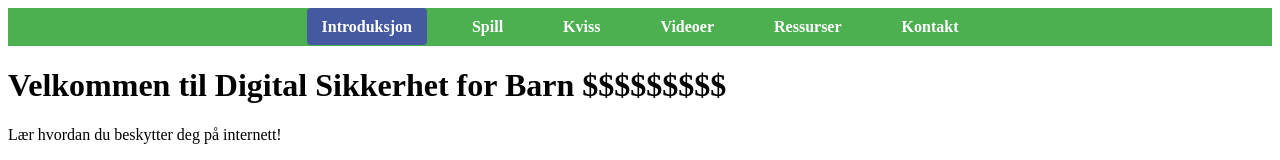
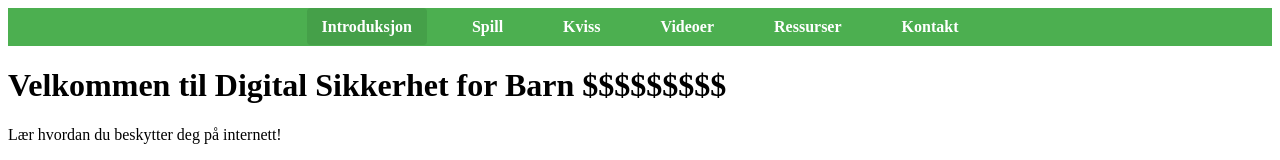
Before and after one commit to sondrenodenes/Cyberkid, a plain HTML site: page Digital sikkerhet nettside/Hjem nettside/Nettside.html in a window 1280 px wide. In both pictures the pointer is over the link "Introduksjon". Shown: the top 160 px of the page. Drawn offline with Linux system fonts and the light colour scheme.

Commit message:
Revert "test"
This reverts commit ec52570b69b170e8f3d47da5039544a9d7371f90.

```diff
--- a/Digital sikkerhet nettside/Hjem nettside/style.css
+++ b/Digital sikkerhet nettside/Hjem nettside/style.css
@@ -26,6 +26,6 @@
 }
 
 .hotbar ul li a:hover {
-    background-color: #4559a0; /* Lysere grønn ved hover */
+    background-color: #45a049; /* Lysere grønn ved hover */
     border-radius: 4px;
 }
```
